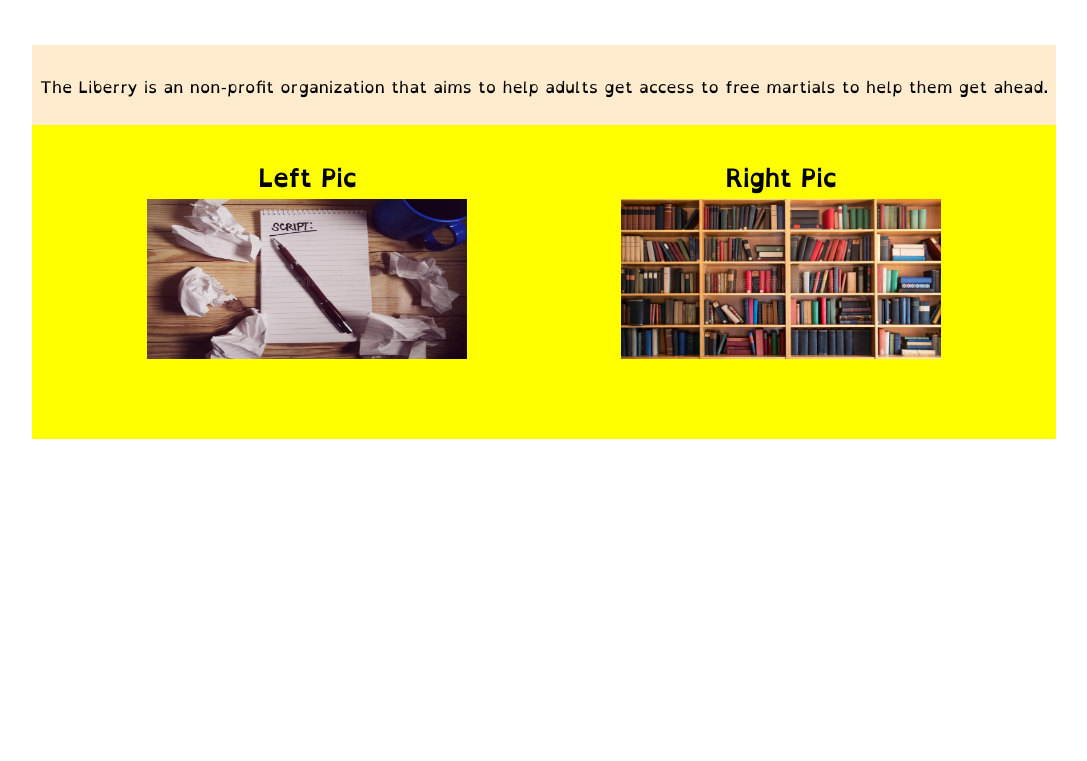
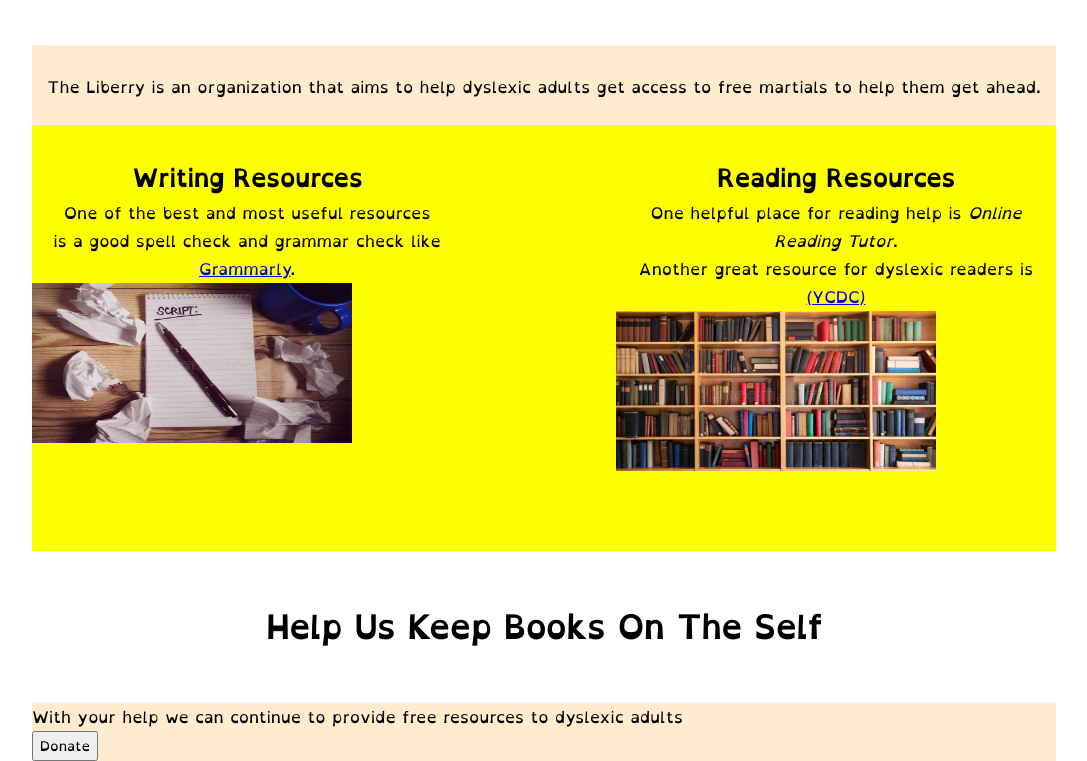
Before and after one commit to LukeMurchison/Mod-3-git, a plain HTML site: page index.html in a window 1280 px wide. Shown: the part 107-868 px from the top of the page, without its empty margins (96-1183 px from the left). Before the commit the page ends 800 px from the top, so only its background shows below. Drawn offline with Linux system fonts and the light colour scheme.

Commit message:
donate page btns and content

```diff
--- a/index.html
+++ b/index.html
@@ -13,19 +13,34 @@
       <div class="big_pic"><img src="/" alt="" /></div>
       <div class="about">
         <p>
-          The Liberry is an non-profit organization that aims to help adults get access to free martials to help them get ahead.
+          The Liberry is an organization that aims to help dyslexic adults get access to free martials to help them get ahead.
         </p>
       </div>
       <div class="two_pic">
         <div class="left_side">
-          <div class="left_head"><h2>Left Pic</h2></div>
+          <div class="left_head"><h2>Writing Resources</h2>
+            <p>One of the best and most useful resources <br> is a good spell check and grammar check like <a href="https://www.googleadservices.com/pagead/aclk?sa=L&ai=DChcSEwiV1--tk935AhVHG9QBHTnYDDEYABAAGgJvYQ&ohost=www.google.com&cid=CAESbeD22jZUxdt7uRGspBqfrA6t53eVvvtz2xUFPHr1vU5nDuhBCVAJGc1-hlGyy4uAGrdEcRPrMU8sxpow8vsRRbSbFKOxrCuWH7pRafjNsk3gxFF6Jy7BNzgqDF9k0P_3J6gdsemEe1ucHJKDKSU&sig=AOD64_3LVByyxhIpEoN4vtOUSkD10spNBA&q&adurl&ved=2ahUKEwiFwuStk935AhWwjIkEHXaACaoQ0Qx6BAgCEAE&nis=2">Grammarly</a>. </p>
+          </div>
           <div class="left_pic"><img class="left_pic" src="images/script.jpg" alt="" /></div>
         </div>
         <div class="right_side">
-          <div class="right_head"><h2>Right Pic</h2></div>
+          <div class="right_head">
+            <h2>Reading Resources</h2>
+            <p>One helpful place for reading help is <em> Online Reading Tutor</em>. <br>
+            Another great resource for dyslexic readers is <a href="https://dyslexia.yale.edu">(YCDC)</a>
+            </p>
+        </div>
           <div class="right_pic"><img class="right_pic" src="images/library-interior-old-books.jpg" alt="" /></div>
         </div>
       </div>
     </div>
+    <div class="header"><h1>Help Us Keep Books On The Self</h1></div>
+    <div class="main">
+      <p>
+        With your help we can continue to provide free resources to dyslexic adults
+      </p>
+      <!--not sure why target _blank doesn't work-->
+      <button class="btn" type="button" onclick="location.href='donate.html';" target="_blank">Donate</button>
+    </div>
   </body>
 </html>
```
